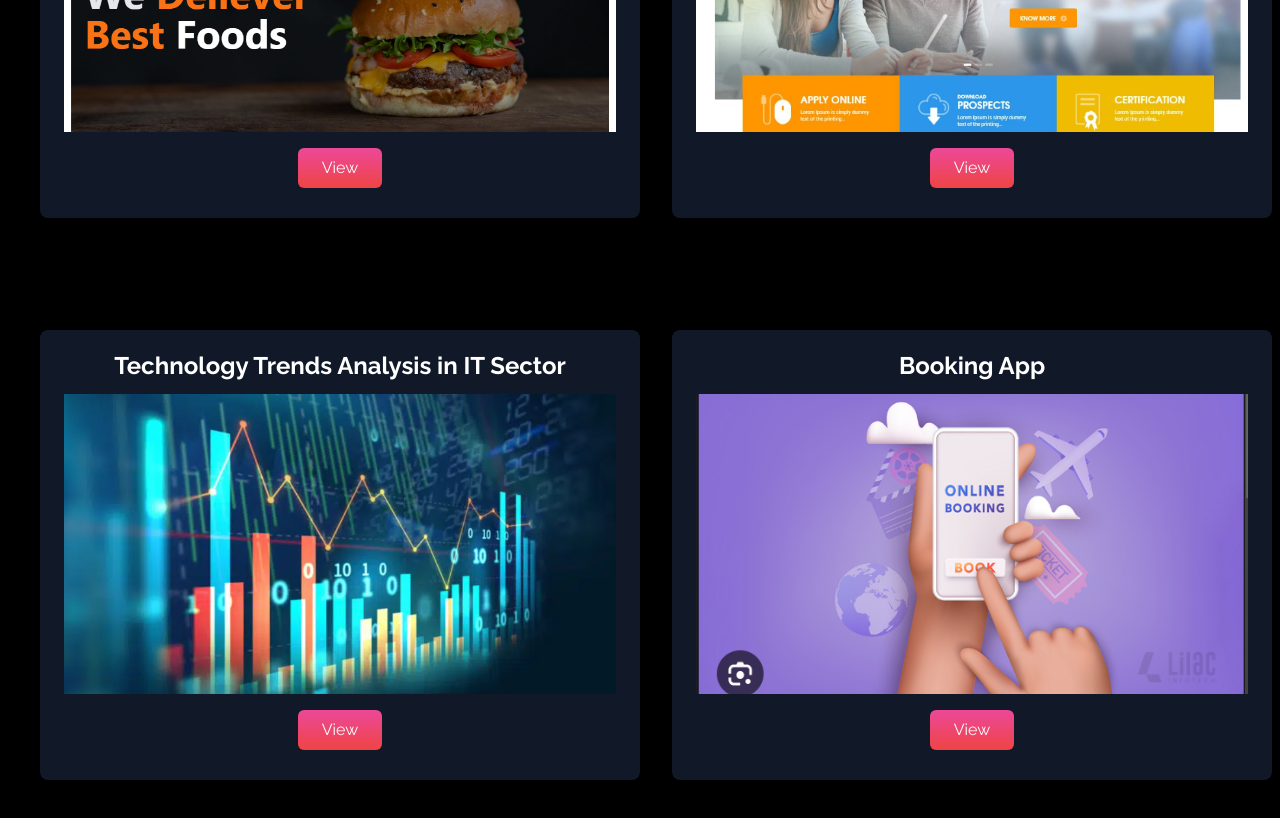
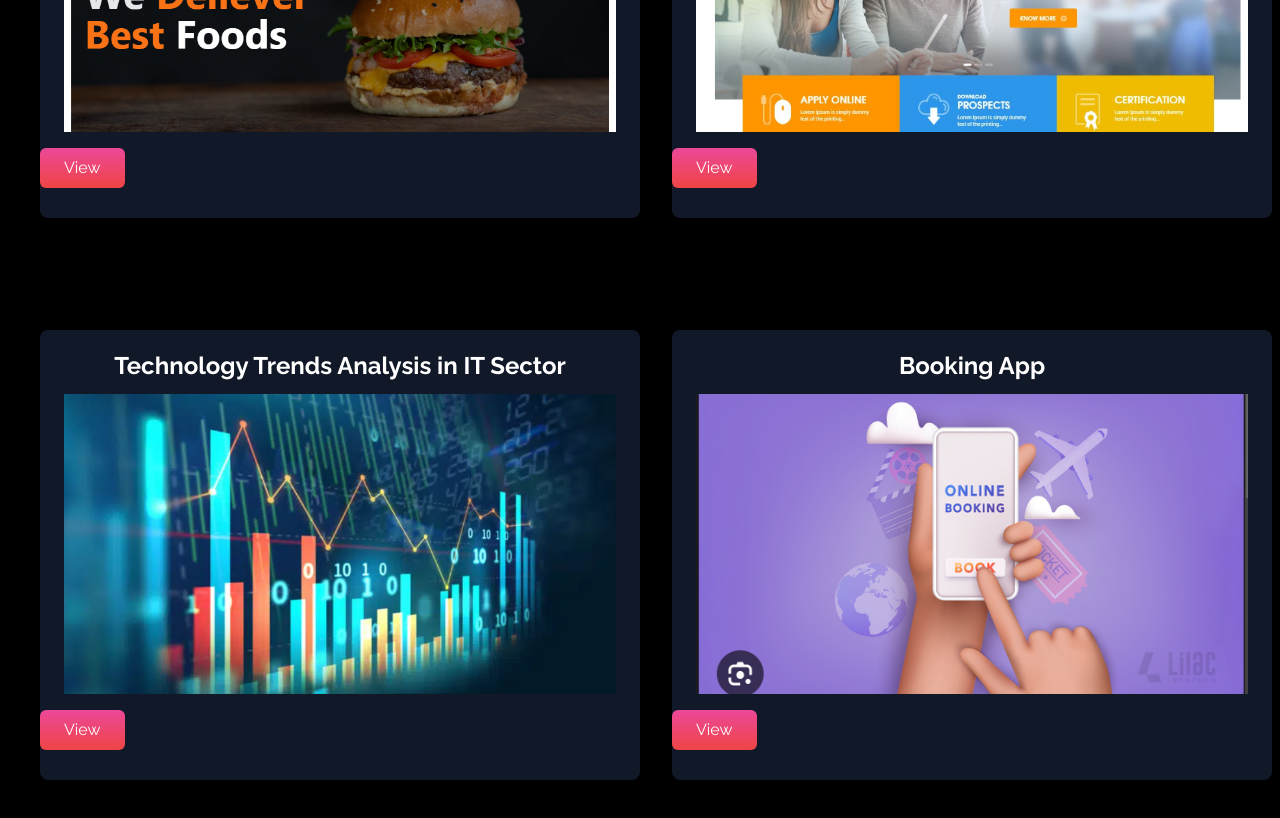
Before and after one commit to mohitbakshi00/Portfolio-Mohit-Bakshi, a React (Create React App) app: page / in a window 1280 px wide. Shown: the part 2300-3118 px from the top of the page. Built offline with nearby package versions, Linux system fonts and the light colour scheme.

Commit message:
Modified buttons

```diff
--- a/src/components/Projects.jsx
+++ b/src/components/Projects.jsx
@@ -12,13 +12,13 @@ const Projects = () => {
       id: 1,
       src: foodOrderingApp,
       title: "Food Ordering Website",
-      link:"https://magical-sunshine-75560b.netlify.app/",
+      link: "https://magical-sunshine-75560b.netlify.app/",
     },
     {
       id: 2,
       src: courseWebsite,
       title: "Course Website",
-      link:"https://magical-sunshine-75560b.netlify.app/",
+      link: "https://magical-sunshine-75560b.netlify.app/",
     },
     {
       id: 3,
@@ -30,7 +30,7 @@ const Projects = () => {
       id: 4,
       src: booking,
       title: "Booking App",
-      link:"https://magical-sunshine-75560b.netlify.app/",
+      link: "https://magical-sunshine-75560b.netlify.app/",
     }
   ]
 
@@ -47,10 +47,10 @@ const Projects = () => {
 
             <img src={src} alt="" className="max-h-[300px]  md:max-h-[300px] w-full px-6 object-cover rounded-xl border-x-black" />
             <div className="flex mx-auto">
-            <button className="text-white bg-gradient-to-b from-pink-500 to-red-500 px-6 py-2 my-4 mx-auto flex items-center rounded-md hover:scale-110 duration-300">
 
-              <a href={link} target="_blank"> View</a>
-            </button>
+              <a href={link} target="_blank"><button className="text-white bg-gradient-to-b from-pink-500 to-red-500 px-6 py-2 my-4 mx-auto flex items-center rounded-md hover:scale-110 duration-300">
+                View   </button></a>
+
 
             </div>
 
```
